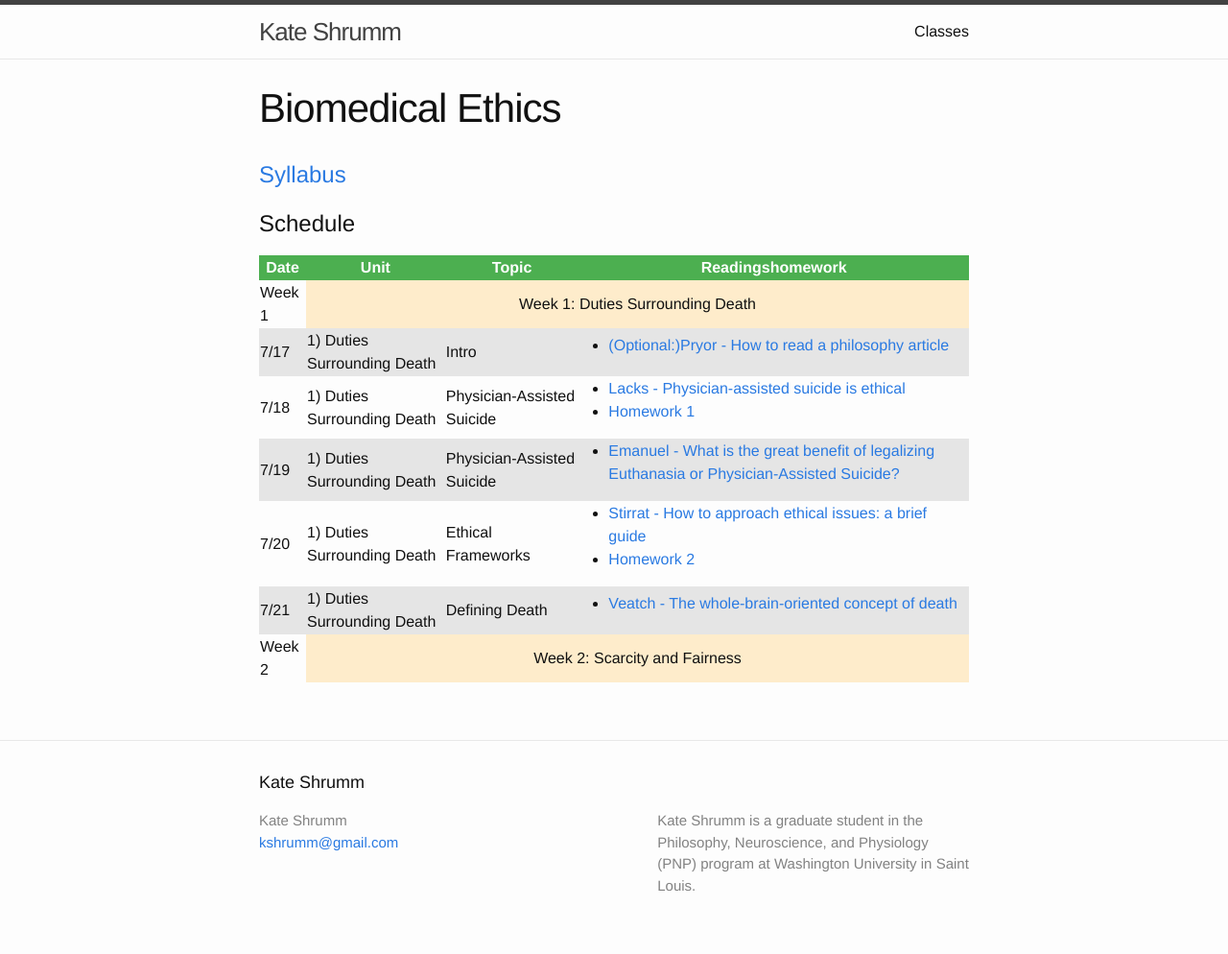
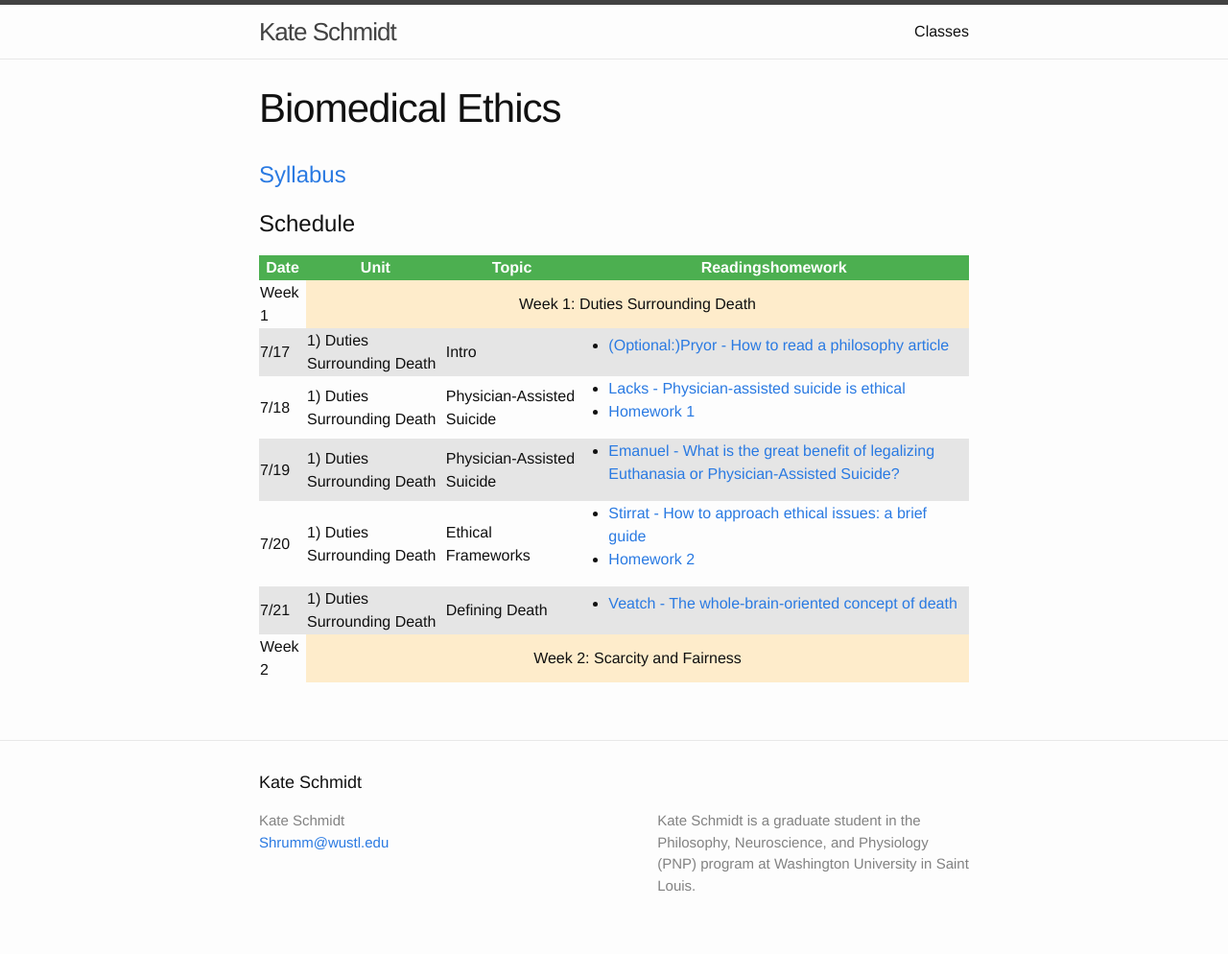
Before and after one commit to kcsschmidt/website, a Jekyll site: the page built from classes/biomed/index.html, in a window 1280 px wide. Shown: the whole page at 96% size. Built offline with Jekyll 4.4.1, drawn with Linux system fonts in a browser that asks for light colours.

Commit message:
changed my name

```diff
--- a/_config.yml
+++ b/_config.yml
@@ -6,10 +6,10 @@
 # 'jekyll serve'. If you change this file, please restart the server process.
 
 # Site settings
-title: Kate Shrumm
-email: kshrumm@gmail.com
+title: Kate Schmidt
+email: Shrumm@wustl.edu
 description: > # this means to ignore newlines until "baseurl:"
-  Kate Shrumm is a graduate student in the Philosophy, Neuroscience, and Physiology (PNP) program at Washington University in Saint Louis.
+  Kate Schmidt is a graduate student in the Philosophy, Neuroscience, and Physiology (PNP) program at Washington University in Saint Louis.
 baseurl: "" # the subpath of your site, e.g. /blog
 url: "http://kcsschmidt.com" # the base hostname & protocol for your site
 twitter_username:
```
